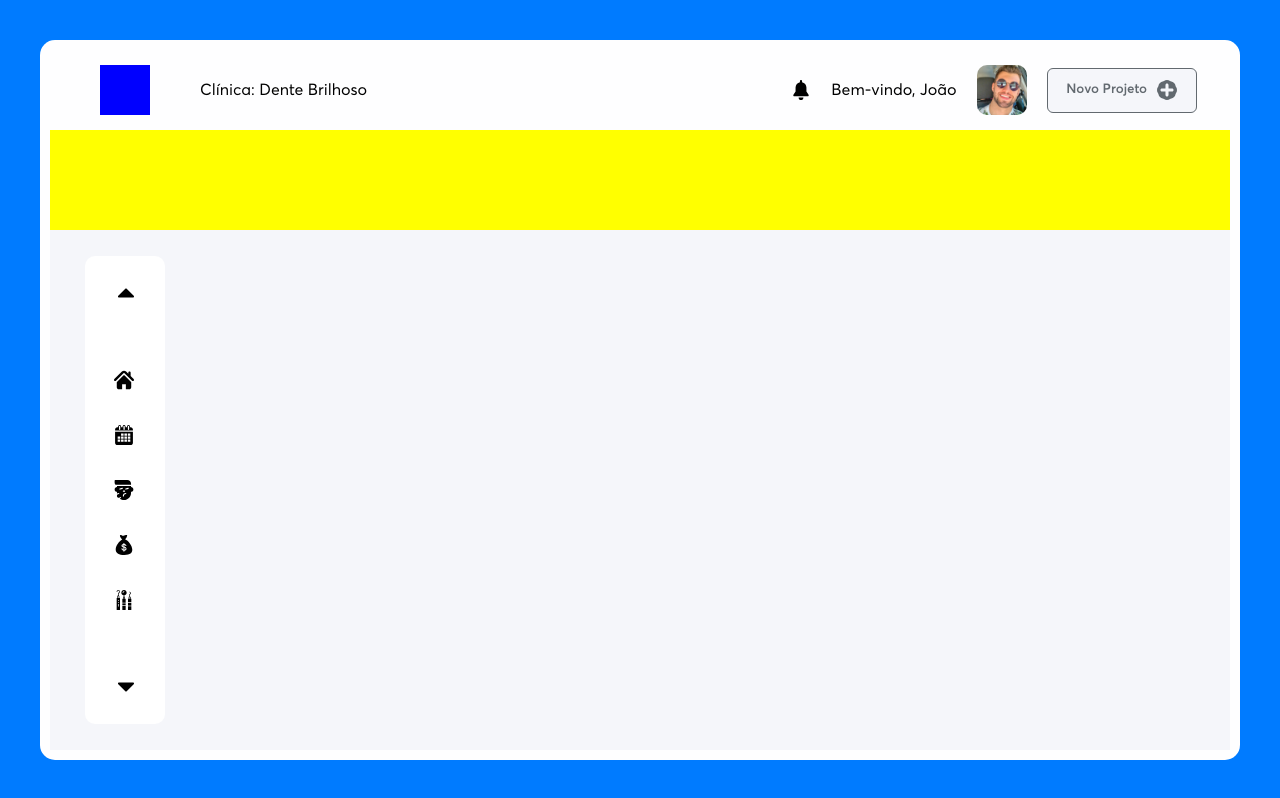
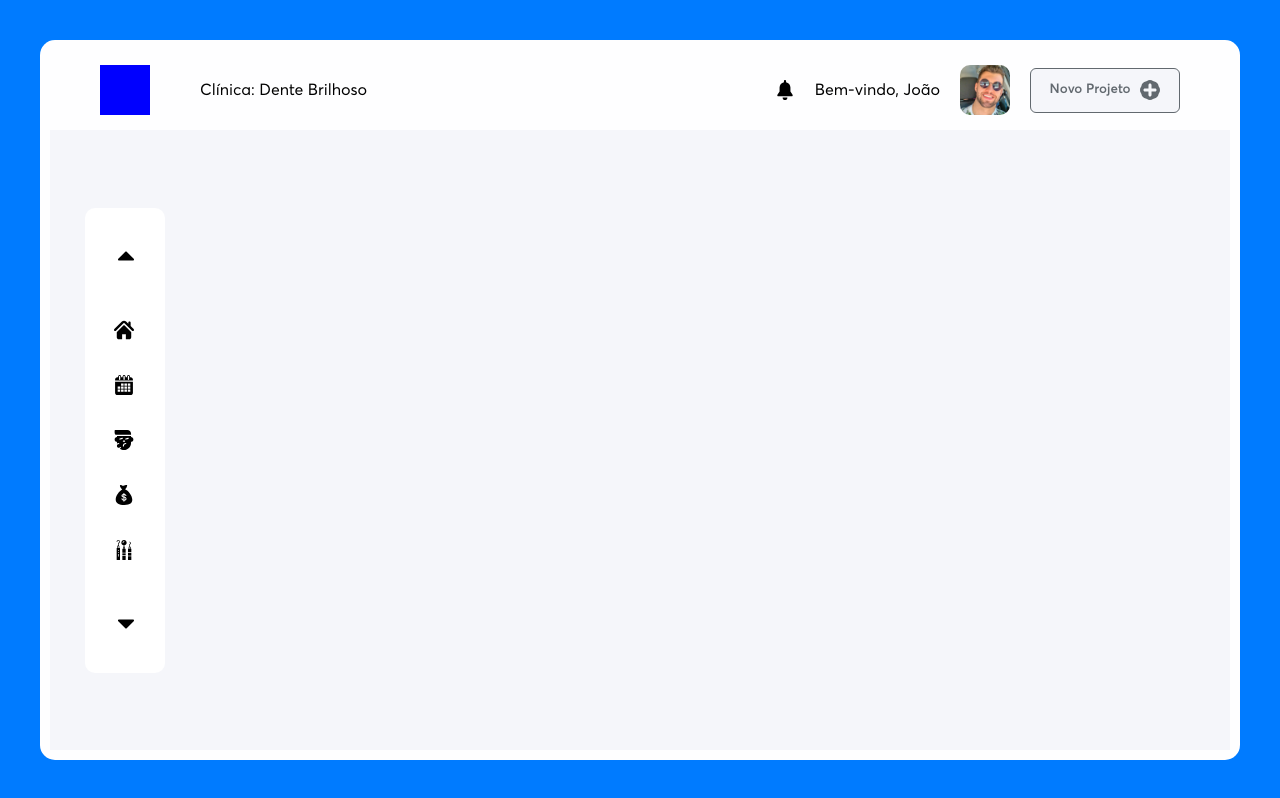
Before and after one commit to joaolessab/react-vesaliuz-dental-care-system, a React (Create React App) app in the folder frontend/: page / in a window 1280 px wide. Both pictures are taken after typing "name@example.com", "Sample123" into the empty fields and a click on the button "Esqueceu sua senha?". Built offline with nearby package versions, Linux system fonts and the light colour scheme.

Commit message:
Modificações no front

```diff
--- a/frontend/src/pages/Main.css
+++ b/frontend/src/pages/Main.css
@@ -6,6 +6,7 @@
     flex-basis: 60%;
     display: flex;
     align-items: center;
+    justify-content: flex-start;
 }
 .main-navbar--top .left-side .logo{
     height: 50px;
@@ -18,7 +19,8 @@
     flex-basis: 40%;
     display: flex;
     align-items: center;
-    justify-content: center;
+    justify-content: flex-end;
+    padding-right: 50px;
 }
 .main-navbar--top .right-side .alert{
     height: 20px;
@@ -40,10 +42,6 @@
     width: 50px;
     background-color: blue;
 }
-.main-container--header{
-    background-color: yellow;
-    flex-basis: 100px;
-}
 .main-container--content{
     flex: 1 1;
     flex-direction: row;
@@ -63,7 +61,7 @@
     height: 100%;
 }
 .main-container--content .sidebar-container .sidebar{
-    height: 90%;
+    height: 75%;
     width: 80px;
     background-color: white;
     border-radius: 10px;
@@ -74,7 +72,7 @@
     justify-items: center;
 }
 .main-container--content .sidebar-container .sidebar .icons{
-    height: 80%;
+    height: 75%;
     display: flex;
     flex-direction: column;
     justify-content: center;
--- a/frontend/src/pages/Main.js
+++ b/frontend/src/pages/Main.js
@@ -25,10 +25,6 @@ export default function Main(){
                             <i className="ic-plus"></i>
                         </button>
                     </div>
-                </div>
-
-                <div className="main-container--header">
-
                 </div>
 
                 <div className="main-container--content">
```
